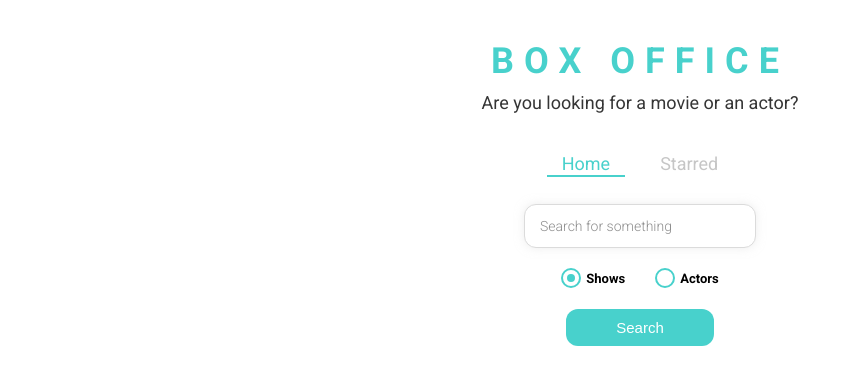
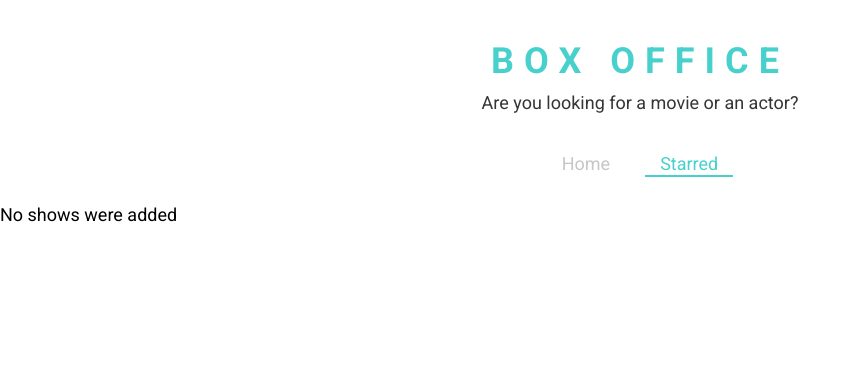
Before and after one commit to Archi-e/box-office, a React (Create React App) app: page /#/starred in a window 1280 px wide. Shown: the top 384 px of the page, without its empty margins (0-860 px from the left). Built offline with nearby package versions, Linux system fonts and the light colour scheme.

Commit message:
some changes

```diff
--- a/package.json
+++ b/package.json
@@ -1,4 +1,5 @@
 {
+  "homepage": "https://Archi-e.github.io/box-office",
   "name": "box-office",
   "version": "0.1.0",
   "private": true,
@@ -7,6 +8,7 @@
     "@testing-library/react": "^11.2.7",
     "@testing-library/user-event": "^12.8.3",
     "eslint": "^7.32.0",
+    "gh-pages": "^3.2.3",
     "react": "^17.0.2",
     "react-dom": "^17.0.2",
     "react-fade-in": "^2.0.1",
@@ -36,7 +38,9 @@
     "lint": "eslint src/**/*.js",
     "format": "prettier --write src/**/*.js",
     "format:lint": "npm run format && npm run lint",
-    "clear": "rimraf build"
+    "clear": "rimraf build",
+    "predeploy": "npm run build",
+    "deploy": "gh-pages -d build"
   },
   "eslintConfig": {
     "extends": [
--- a/src/index.js
+++ b/src/index.js
@@ -1,16 +1,16 @@
 /*eslint-disable*/
 import React from 'react';
 import ReactDOM from 'react-dom';
-import { BrowserRouter } from 'react-router-dom';
+import { HashRouter } from 'react-router-dom';
 import './index.css';
 import App from './App';
 import * as serviceWorkerRegistration from './serviceWorkerRegistration';
 //import reportWebVitals from './reportWebVitals';
 
 ReactDOM.render(
-  <BrowserRouter>
+  <HashRouter>
     <App />
-  </BrowserRouter>,
+  </HashRouter>,
   document.getElementById('root')
 );
 
--- a/src/pages/Starred.js
+++ b/src/pages/Starred.js
@@ -32,7 +32,7 @@ const Starred = () => {
     <MainPageLayout>
       {isLoading && <div>Shows are still loading</div>}{' '}
       {error && <div>Error occured: {error}</div>}{' '}
-      {!isLoading && !shows && <div>No shopws were added</div>}
+      {!isLoading && !shows && <div>No shows were added</div>}
       {!isLoading && !error && shows && <ShowGrid data={shows} />}
     </MainPageLayout>
   );
```
Also changed, not shown: 1 other file (tests, documents, lock files or other folders).
